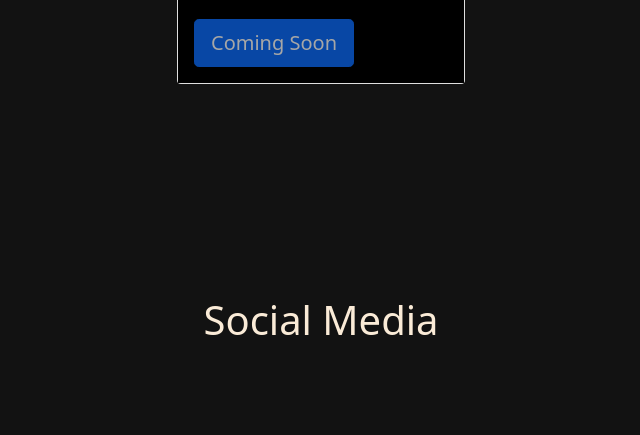
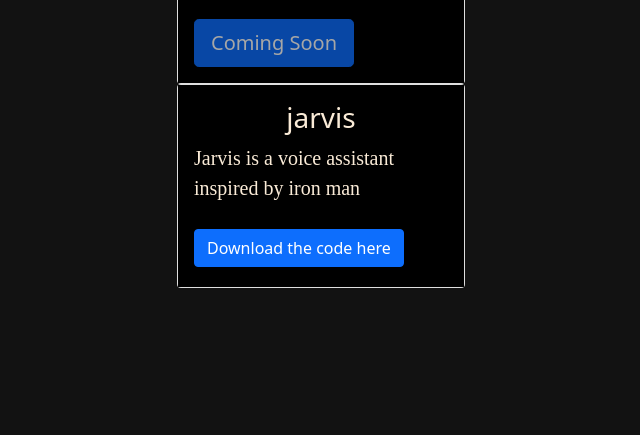
Before and after one commit to prbhanu/prbhanu.github.io, a plain HTML site: page index.html in a window 1280 px wide. Shown: the part 4207-4642 px from the top of the page, without its empty margins (319-959 px from the left). Drawn offline with nearby package versions, Linux system fonts and the light colour scheme.

Commit message:
Update index.html

```diff
--- a/index.html
+++ b/index.html
@@ -258,6 +258,13 @@
                   <a href="#" class="btn btn-primary btn-lg disabled" tabindex="-1" role="button" aria-disabled="true">Coming Soon</a>
                 </div>
               </div>
+      <div class="card" style="width: 18rem;">
+                <div class="card-body" style="background-color: black;" width="100px">
+                  <h3 class="card-title">jarvis</h3>
+                  <p style="font-size: 20px;" class="card-text">Jarvis is a voice assistant inspired by iron man</p>
+                  <a href="https://github.com/prbhanu/jarvis/releases/tag/Ai" class="btn btn-primary"  role="button" aria-disabled="true">Download the code here</a>
+                </div>
+              </div>
         </div>
     </div>
     <br>
```
